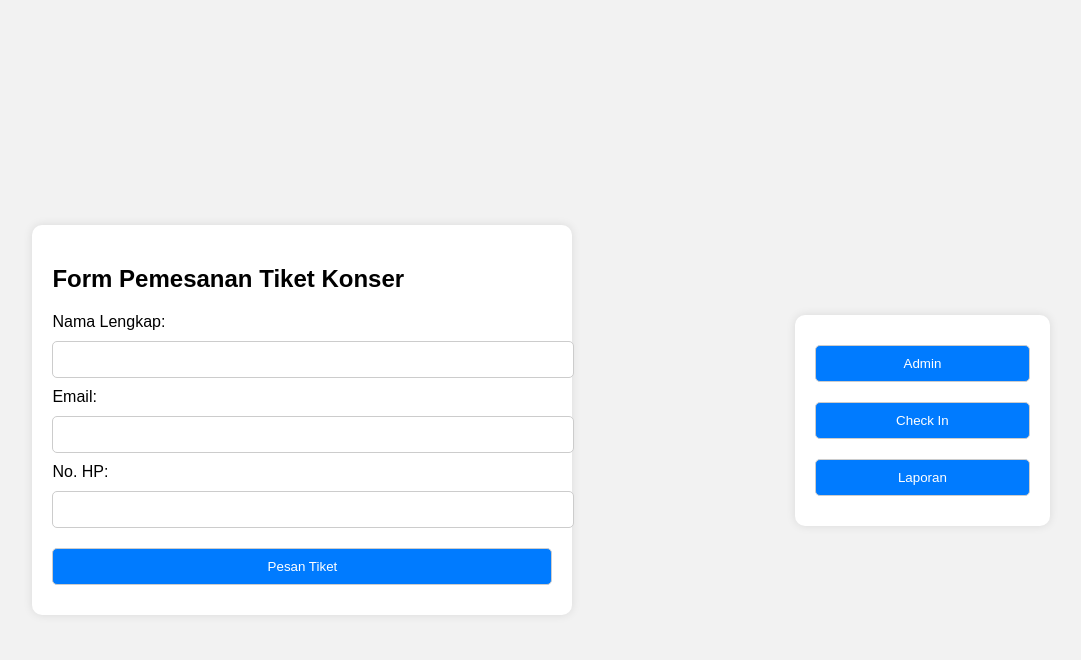
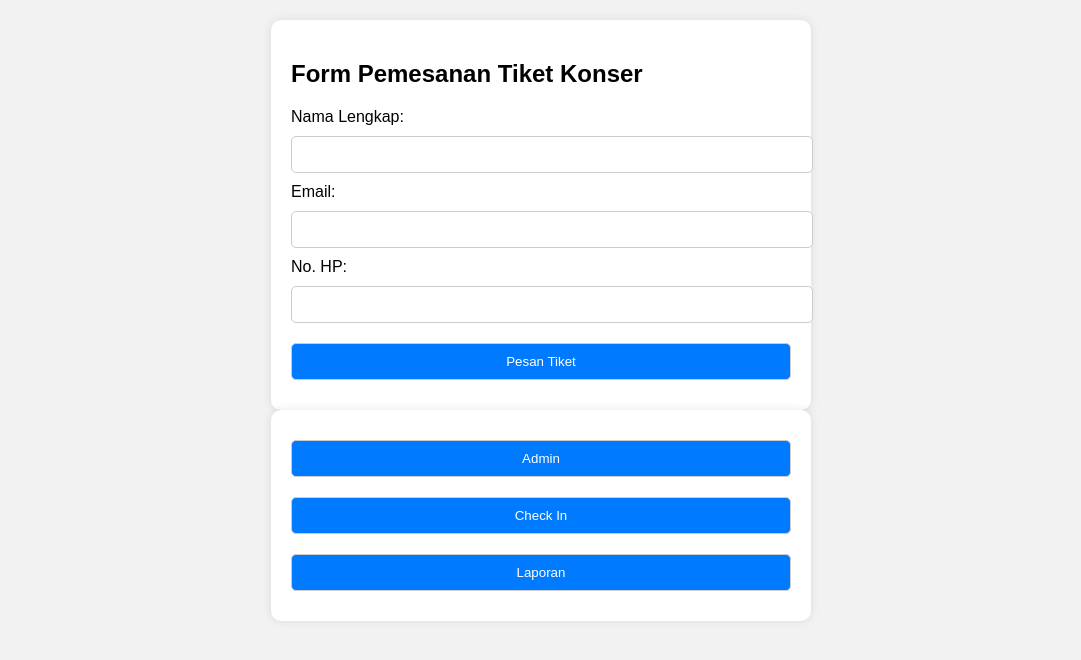
Before and after one commit to fyytuathade/Sistem-Tiket-Konser, a plain HTML site: page index.html in a window 1280 px wide. Shown: the whole page, without its empty margins (99-1180 px from the left). Drawn offline with Linux system fonts and the light colour scheme.

Commit message:
Update index.css

```diff
--- a/assets/css/index.css
+++ b/assets/css/index.css
@@ -4,9 +4,6 @@ body {
   margin: 0;
   padding: 20px;
   height: 100vh;
-  display: flex;
-  justify-content: center;
-  align-items: center;
 }
 .container {
   max-width: 500px;
```
